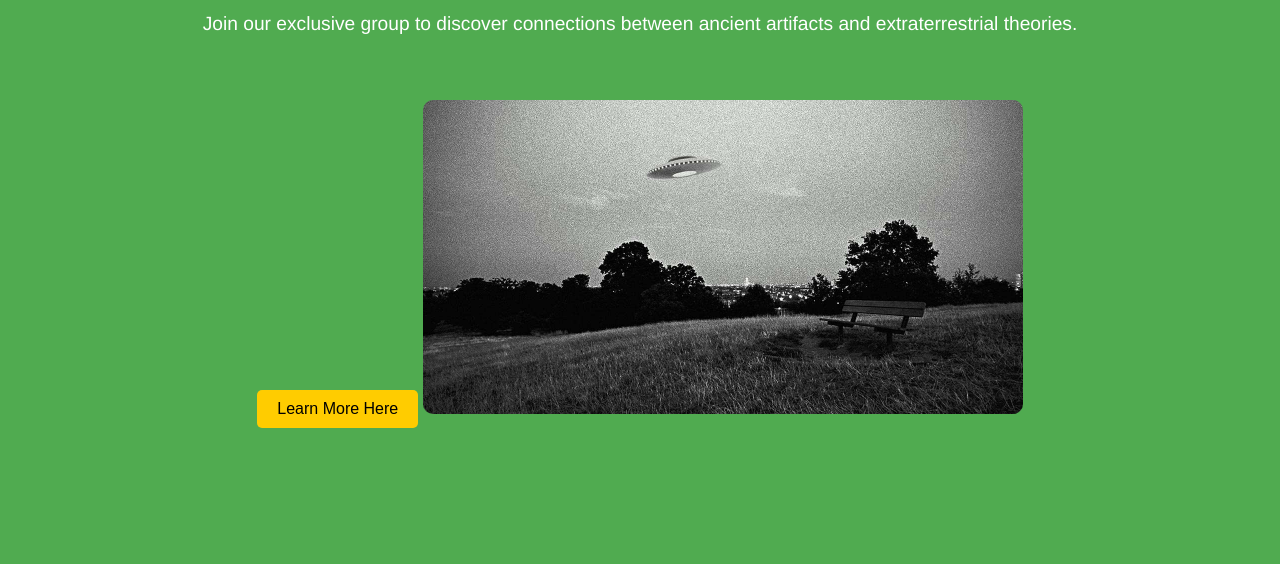
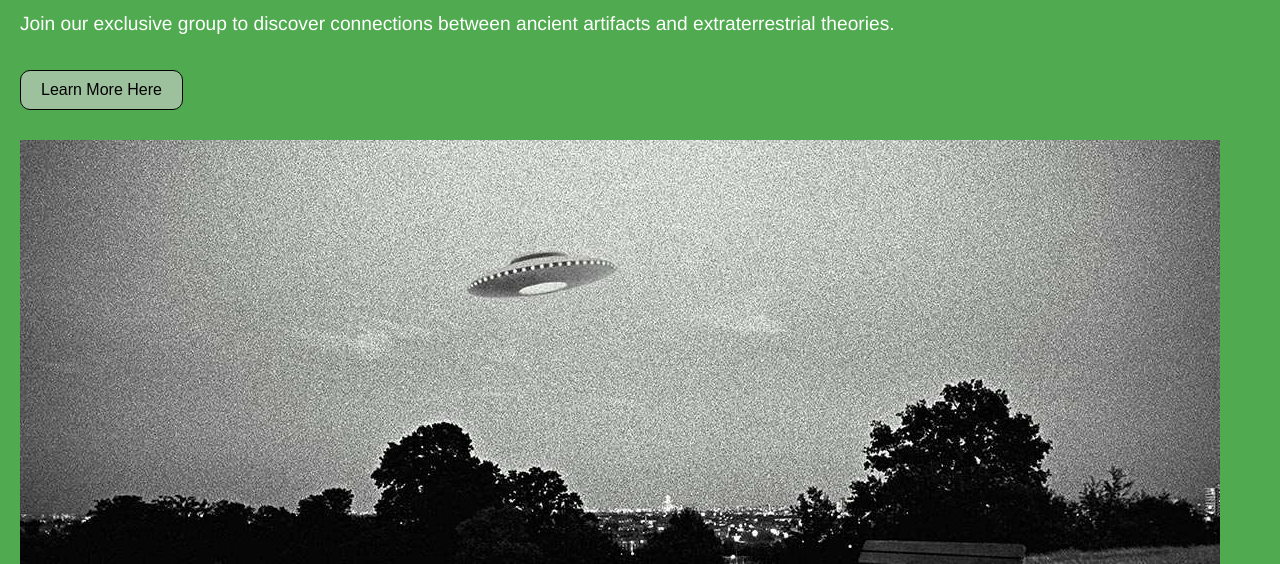
Before and after one commit to kfr3/kfr3.github.io, a plain HTML site: page index.html in a window 1280 px wide. Shown: the part 236-800 px from the top of the page. Drawn offline with Linux system fonts and the light colour scheme.

Commit message:
made changes to hero formatting

```diff
--- a/styles.css
+++ b/styles.css
@@ -32,7 +32,7 @@ a {
 }
 
 .hero {
-    text-align: center;
+    text-align: left;
     padding: 50px 20px;
 }
 .hero h1 {
@@ -46,15 +46,16 @@ a {
 .hero .learn-more {
     padding: 10px 20px;
     font-size: 1rem;
-    background-color: #ffcc00;
-    border: none;
-    border-radius: 5px;
+    background-color: #9DC19D;
+    border: 1px, solid, black;
+    border-radius: 10px;
     color: #000;
     cursor: pointer;
 }
 .hero img {
     margin-top: 30px;
-    width: 80%;
-    max-width: 600px;
-    border-radius: 10px;
+    max-width: 100%;
+    height: auto;
+    align-items: right;
+  }
 }
```
Also changed, not shown: index.html (+2 -1 lines).
